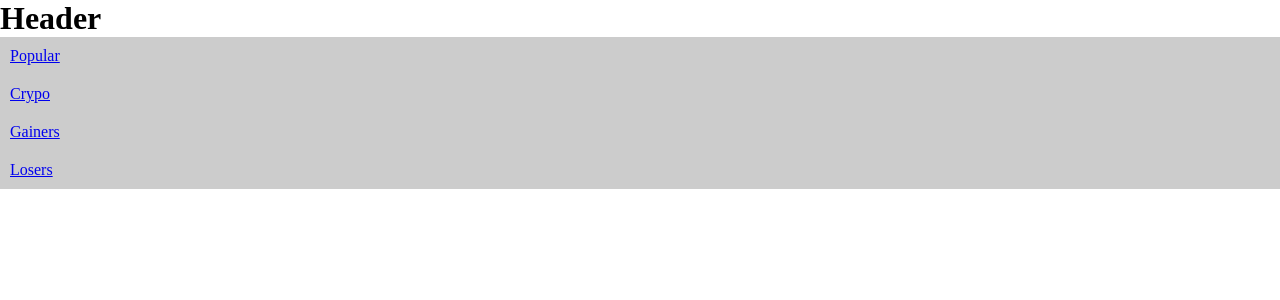
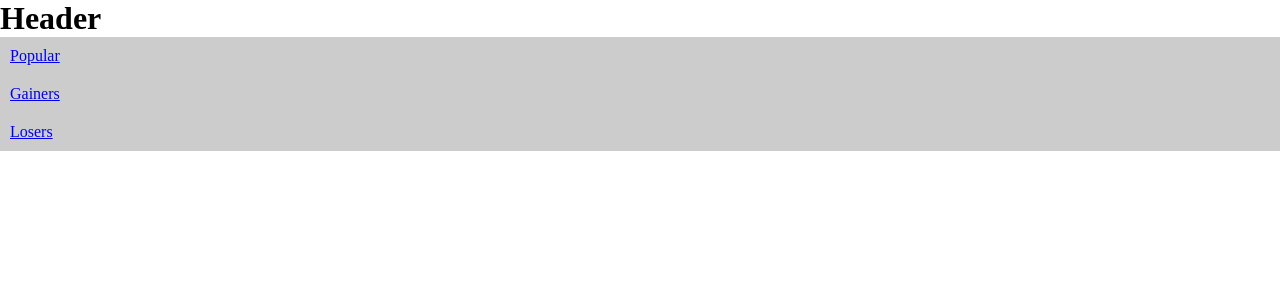
Before and after one commit to sergiogval/stock-market-app, a React (Create React App) app: page / in a window 1280 px wide. Shown: the top 300 px of the page. Built offline with nearby package versions, Linux system fonts and the light colour scheme.

Commit message:
Remove crypto

```diff
--- a/src/App.js
+++ b/src/App.js
@@ -2,7 +2,6 @@ import React from 'react';
 import { BrowserRouter, Routes, Route } from 'react-router-dom';
 import Home from './components/Home';
 import Popular from './components/Popular';
-import Crypto from './components/Crypto';
 import Gainers from './components/Gainers';
 import Losers from './components/Losers';
 import './assets/stylesheets/App.css';
@@ -14,7 +13,6 @@ function App() {
         <Routes>
           <Route path="/" exact element={<Home />} />
           <Route path="/popular" element={<Popular />} />
-          <Route path="/crypto" element={<Crypto />} />
           <Route path="/gainers" element={<Gainers />} />
           <Route path="/losers" element={<Losers />} />
         </Routes>
--- a/src/components/Crypto.js
+++ /dev/null
@@ -1,11 +0,0 @@
-import React from 'react';
-import GobakcBtn from './GobackBtn';
-
-const Crypto = () => (
-  <div>
-    <GobakcBtn path="/" />
-    <h1>Crypto</h1>
-  </div>
-);
-
-export default Crypto;
--- a/src/components/Nav.js
+++ b/src/components/Nav.js
@@ -6,9 +6,6 @@ const Nav = () => (
     <ul>
       <Link to="/popular" className="navLink">
         <li>Popular</li>
-      </Link>
-      <Link to="/crypto" className="navLink">
-        <li>Crypo</li>
       </Link>
       <Link to="/gainers" className="navLink">
         <li>Gainers</li>
```
Also changed, not shown: src/components/AllStocks.js (added), src/redux/crypto/crypto.js (deleted).
